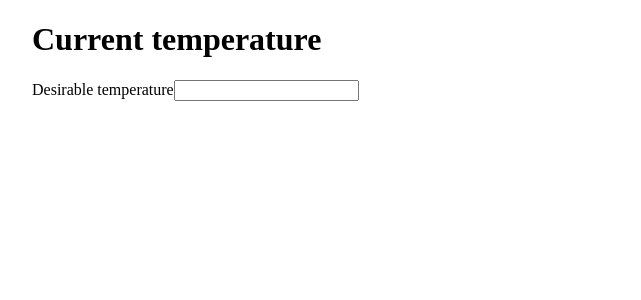
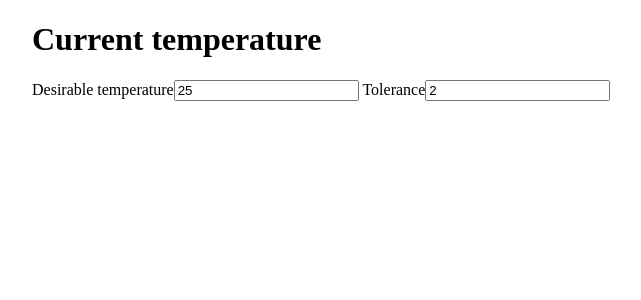
Before and after one commit to marczykm/BrewingHelper, a Flask app: page / in a window 1280 px wide. Shown: the top 300 px of the page, without its empty margins (208-849 px from the left). Run offline with Flask 2, Linux system fonts and the light colour scheme; some libraries are stand-ins or nearby versions.

Commit message:
added tolerance level

```diff
--- a/app.py
+++ b/app.py
@@ -12,7 +12,8 @@ def index():
 
 @app.route("/api/temperature")
 def getCurrentTemperature():
-    return jsonify(currentTemperature="{0:.1f}".format(random.uniform(20.0, 30.0)))
+    return jsonify(currentTemperature=25.0)
+    # return jsonify(currentTemperature="{0:.1f}".format(random.uniform(20.0, 30.0)))
 
 @app.route("/api/temperature/<float:temperature>")
 def addTemperature(temperature):
--- a/static/script.js
+++ b/static/script.js
@@ -2,23 +2,24 @@ $(document).ready(function(){
 
     var audioElement = document.createElement('audio');
     audioElement.setAttribute('src', '/audio/alarm.mp3');
-    // audioElement.setAttribute('autoplay', 'false');
 
     $.get();
-
-    audioElement.addEventListener("load", function() {
-        // audioElement.play();
-    }, true);
 
     setInterval(function(){
         $.get("/api/temperature", function(data){
             $("#current-temperature").text(data.currentTemperature + String.fromCharCode(176) + "C");
             var desirableTemperature = $('#desirableTemperature').val();
-            console.log(desirableTemperature);
+            var tolerance = $('#tolerance').val();
+            if (tolerance == ''){
+                tolerance = 0;
+            }
 
-            if (desirableTemperature != '' && data.currentTemperature > desirableTemperature) {
-                audioElement.play();
-                console.log('plaing sound');
+            if (desirableTemperature != ''){
+                if (data.currentTemperature > parseFloat(desirableTemperature)+parseFloat(tolerance) ||
+                    data.currentTemperature < parseFloat(desirableTemperature)-parseFloat(tolerance)){
+                    audioElement.play();
+                    console.log('playing sound');
+                }
             }
         })
     }, 3000);
--- a/templates/index.html
+++ b/templates/index.html
@@ -7,7 +7,8 @@
     <body>
         <div id="container">
             <h1>Current temperature</h1>
-            <label>Desirable temperature<input id="desirableTemperature" type="number"/></label>
+            <label>Desirable temperature<input id="desirableTemperature" type="number" value="25"/></label>
+            <label>Tolerance<input id="tolerance" type="number" value="2"/></label>
 
             <p id="current-temperature"></p>
 
```
